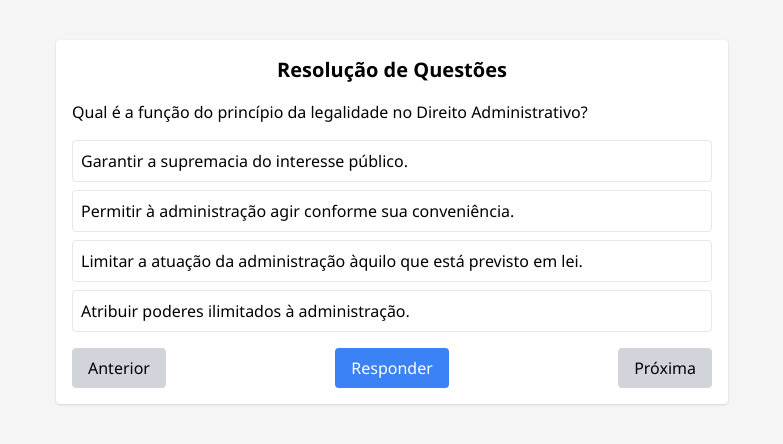
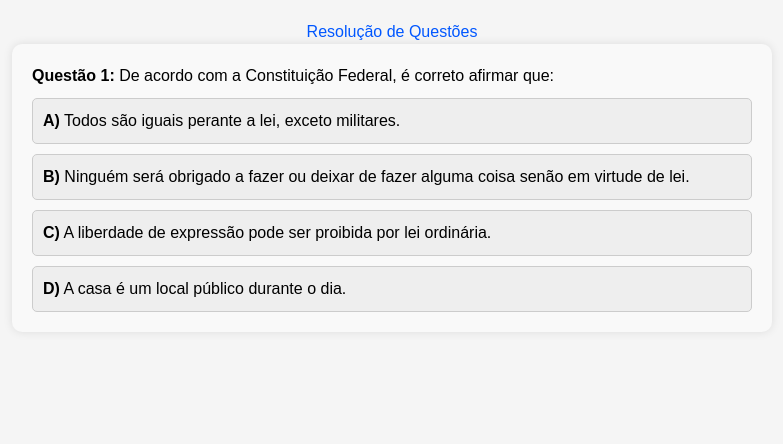
Before and after one commit to pgeovanny/divi, a Next.js app in the folder frontend/: page /simulado in a window 1280 px wide. Shown: the top 444 px of the page, without its empty margins (248-1031 px from the left). Built offline with nearby package versions, Linux system fonts and the light colour scheme.

Commit message:
Update simulado.js

```diff
--- a/frontend/pages/simulado.js
+++ b/frontend/pages/simulado.js
@@ -1,72 +1,91 @@
-// frontend/pages/simulador.js
+// Caminho: frontend/pages/simulado.js
+import { useState } from 'react';
 
-import React, { useState } from 'react';
+export default function SimuladoPage() {
+  const [questaoAtual, setQuestaoAtual] = useState(0);
+  const [respostaSelecionada, setRespostaSelecionada] = useState(null);
+  const [respostaCorreta] = useState('B'); // Simulação
+  const [statusResposta, setStatusResposta] = useState(null);
+  const [fundamentacao] = useState('Art. 5º, inciso II - ninguém será obrigado a fazer ou deixar de fazer alguma coisa senão em virtude de lei.');
 
-const questaoExemplo = {
-  id: 1,
-  enunciado: "Qual é a função do princípio da legalidade no Direito Administrativo?",
-  alternativas: [
-    "Garantir a supremacia do interesse público.",
-    "Permitir à administração agir conforme sua conveniência.",
-    "Limitar a atuação da administração àquilo que está previsto em lei.",
-    "Atribuir poderes ilimitados à administração."
-  ],
-  correta: 2,
-  fundamentacao: "Art. 37 da CF/88: A administração pública direta e indireta de qualquer dos Poderes (...) obedecerá aos princípios de legalidade, impessoalidade, moralidade, publicidade e eficiência.",
-};
-
-export default function Simulador() {
-  const [respostaSelecionada, setRespostaSelecionada] = useState(null);
-  const [respondido, setRespondido] = useState(false);
-
-  const verificarResposta = () => {
-    setRespondido(true);
+  const questaoExemplo = {
+    enunciado: 'De acordo com a Constituição Federal, é correto afirmar que:',
+    alternativas: {
+      A: 'Todos são iguais perante a lei, exceto militares.',
+      B: 'Ninguém será obrigado a fazer ou deixar de fazer alguma coisa senão em virtude de lei.',
+      C: 'A liberdade de expressão pode ser proibida por lei ordinária.',
+      D: 'A casa é um local público durante o dia.'
+    }
   };
 
-  const corAlternativa = (index) => {
-    if (!respondido) return '';
-    if (index === questaoExemplo.correta) return 'bg-green-200';
-    if (index === respostaSelecionada) return 'bg-red-200';
-    return '';
+  const responder = (letra) => {
+    setRespostaSelecionada(letra);
+    setStatusResposta(letra === respostaCorreta ? 'acertou' : 'errou');
   };
 
   return (
-    <div className="max-w-2xl mx-auto mt-10 p-4 bg-white shadow rounded">
-      <h2 className="text-xl font-bold mb-4 text-center">Resolução de Questões</h2>
-
-      <p className="font-medium mb-4">{questaoExemplo.enunciado}</p>
-
-      <div className="space-y-2">
-        {questaoExemplo.alternativas.map((alt, index) => (
+    <div style={styles.container}>
+      <h1 style={styles.titulo}>Resolução de Questões</h1>
+      <div style={styles.card}>
+        <p><strong>Questão {questaoAtual + 1}:</strong> {questaoExemplo.enunciado}</p>
+        {Object.entries(questaoExemplo.alternativas).map(([letra, texto]) => (
           <button
-            key={index}
-            onClick={() => setRespostaSelecionada(index)}
-            className={`w-full text-left p-2 border rounded ${corAlternativa(index)} ${respostaSelecionada === index ? 'ring-2 ring-blue-400' : ''}`}
-            disabled={respondido}
+            key={letra}
+            onClick={() => responder(letra)}
+            style={{
+              ...styles.botao,
+              background: respostaSelecionada === letra ? (letra === respostaCorreta ? '#4CAF50' : '#F44336') : '#eee'
+            }}
           >
-            {alt}
+            <strong>{letra})</strong> {texto}
           </button>
         ))}
+
+        {statusResposta && (
+          <div style={styles.resultado}>
+            <p style={{ color: statusResposta === 'acertou' ? 'green' : 'red' }}>
+              Você {statusResposta === 'acertou' ? 'acertou!' : 'errou!'}
+            </p>
+            <p><strong>Fundamentação:</strong> {fundamentacao}</p>
+          </div>
+        )}
       </div>
-
-      <div className="mt-4 flex justify-between">
-        <button className="bg-gray-300 px-4 py-2 rounded" disabled>Anterior</button>
-        <button
-          className="bg-blue-500 text-white px-4 py-2 rounded"
-          onClick={verificarResposta}
-          disabled={respostaSelecionada === null || respondido}
-        >
-          Responder
-        </button>
-        <button className="bg-gray-300 px-4 py-2 rounded" disabled>Próxima</button>
-      </div>
-
-      {respondido && (
-        <div className="mt-6 bg-gray-100 p-4 rounded">
-          <p className="font-semibold text-green-700">Fundamentação:</p>
-          <p className="text-sm mt-1">{questaoExemplo.fundamentacao}</p>
-        </div>
-      )}
     </div>
   );
 }
+
+const styles = {
+  container: {
+    maxWidth: 800,
+    margin: '0 auto',
+    padding: 20,
+    fontFamily: 'Arial',
+  },
+  titulo: {
+    textAlign: 'center',
+    color: '#0057FF',
+  },
+  card: {
+    background: '#f9f9f9',
+    borderRadius: 10,
+    padding: 20,
+    boxShadow: '0 0 10px rgba(0,0,0,0.1)',
+  },
+  botao: {
+    display: 'block',
+    width: '100%',
+    padding: 10,
+    marginTop: 10,
+    borderRadius: 5,
+    border: '1px solid #ccc',
+    textAlign: 'left',
+    cursor: 'pointer',
+  },
+  resultado: {
+    marginTop: 20,
+    padding: 15,
+    borderTop: '1px solid #ccc',
+    background: '#fffbe6',
+    borderRadius: 8,
+  },
+};
```
